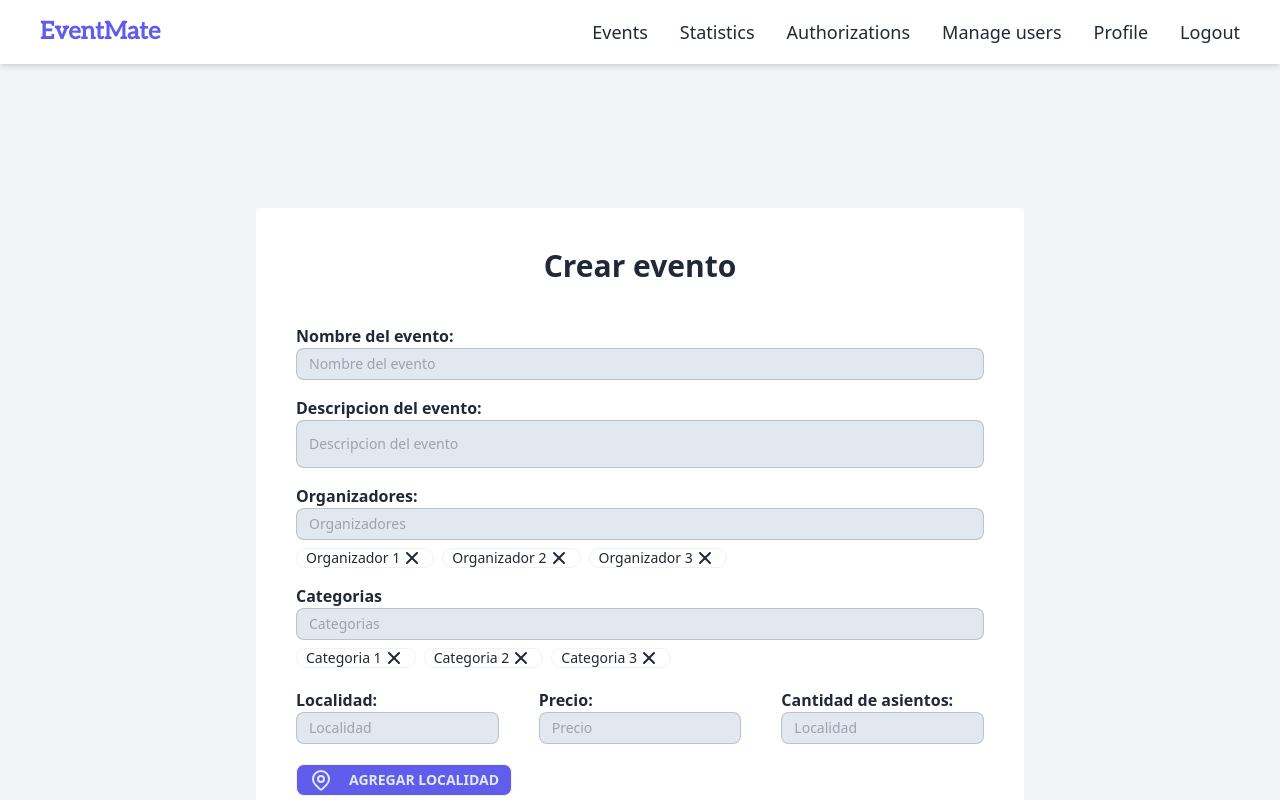
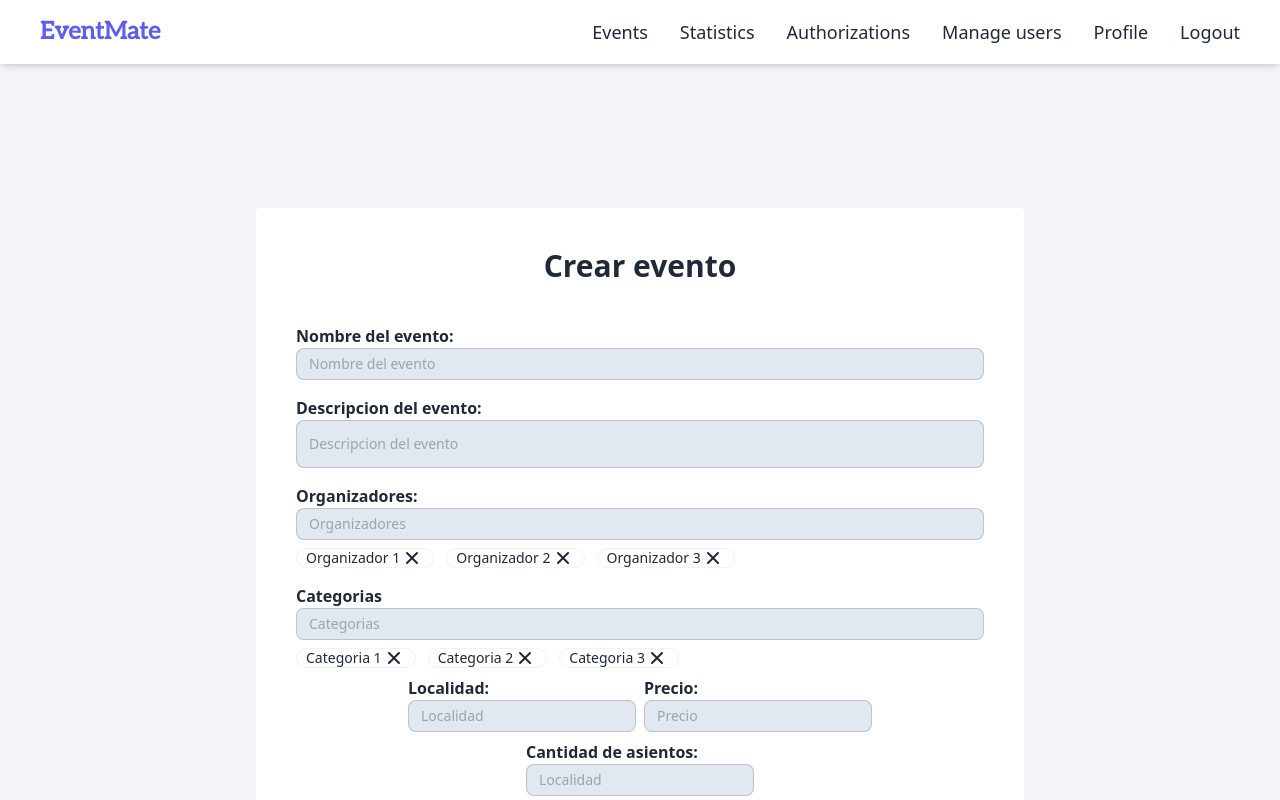
Before and after one commit to fmel025/test-deploy, a React (Vite) app in the folder Client/: page /createevent in a window 1280 px wide. Built offline with nearby package versions, Linux system fonts and the light colour scheme.

Commit message:
:lipstick: Upgrade create event view
Upgraded create event responsive behavior, now chips and buttons don't
overlap in tiny screen devices

```diff
--- a/Client/src/pages/Events/CreateEvent.jsx
+++ b/Client/src/pages/Events/CreateEvent.jsx
@@ -2,9 +2,7 @@ import React from 'react'
 import Layout from '../../components/Navigation/Layout/Layout'
 import { UilTimes } from '@iconscout/react-unicons'
 import { useNavigate } from 'react-router-dom';
-import { IconMapPin } from '@tabler/icons-react';
-import { IconCircleCheck } from '@tabler/icons-react';
-import { IconCircleX } from '@tabler/icons-react';
+import { IconCrosshair , IconCircleCheck, IconCircleX } from '@tabler/icons-react';
 
 import EmployeeNavbar from "../../components/Navigation/Navbar/EmployeeNavbar"
 
@@ -22,19 +20,19 @@ function CreateEvent() {
                     <input type='text' className='textarea textarea-bordered textarea-sm bg-slate-200 w-full' placeholder='Descripcion del evento'></input>
                     <p className='font-semibold mt-4'>Organizadores:</p>
                     <input type='text' className='input input-bordered input-sm bg-slate-200 w-full' placeholder='Organizadores'></input>
-                    <div className="flex space-x-2 mt-2">
+                    <div className="flex flex-wrap gap-3 mt-2">
                         <div className="badge">Organizador 1 <UilTimes /></div>
                         <div className="badge">Organizador 2 <UilTimes /></div>
                         <div className="badge">Organizador 3 <UilTimes /></div>
                     </div>
                     <p className='font-semibold mt-4'>Categorias</p>
                     <input type='text' className='input input-bordered input-sm bg-slate-200 w-full' placeholder='Categorias'></input>
-                    <div className="flex space-x-2 mt-2">
+                    <div className="flex flex-wrap gap-3 mt-2">
                         <div className="badge">Categoria 1 <UilTimes /></div>
                         <div className="badge">Categoria 2 <UilTimes /></div>
                         <div className="badge">Categoria 3 <UilTimes /></div>
                     </div>
-                    <div className='flex flex-row justify-center items-center my-5 gap-10'>
+                    <div className='flex flex-wrap justify-center items-center gap-2 mt-2'>
                         <div className='flex flex-col'>
                             <p className='font-semibold'>Localidad:</p>
                             <input type='text' className='input input-bordered input-sm bg-slate-200 w-full' placeholder='Localidad'></input>
@@ -48,10 +46,10 @@ function CreateEvent() {
                             <input type='text' className='input input-bordered input-sm bg-slate-200 w-full' placeholder='Localidad'></input>
                         </div>
                     </div>
-                    <div className='btn btn-sm text-slate-200 bg-main hover:bg-darker-main'>
-                        <IconMapPin className='mr-2' />
+                    <div className='btn btn-sm text-slate-200 bg-main hover:bg-darker-main mt-2'>
+                        <IconCrosshair className='mr-2' />
                         Agregar localidad</div>
-                    <div className="flex space-x-2 mt-2">
+                    <div className="flex flex-wrap space-x-2 mt-2">
                         <div className="badge">Localidad 1 <UilTimes /></div>
                         <div className="badge">Localidad 2 <UilTimes /></div>
                     </div>
@@ -67,11 +65,11 @@ function CreateEvent() {
                             <input type='date' className='input input-bordered input-sm bg-slate-200 w-full' placeholder='Precio'></input>
                         </div>
                     </div>
-                    <div className='flex flex-row justify-start items-center my-5 gap-10'>
+                    <div className='flex flex-wrap justify-start items-center my-5 gap-2'>
                         <button onClick={() => navigate('/employeeeventdetails')}
-                            className='btn btn-md text-slate-200 bg-main hover:bg-darker-main'><IconCircleCheck className='mr-2' /> Crear evento</button>
+                            className='btn btn-md text-slate-200 bg-main hover:bg-darker-main'><IconCircleCheck className='mr-1.5' /> Crear evento</button>
                         <button onClick={() => navigate('/manageevents')}
-                            className='btn btn-secondary text-slate-200'><IconCircleX className='mr-2' /> Cancelar</button>
+                            className='btn btn-secondary text-slate-200'><IconCircleX className='mr-1.5' /> Cancelar</button>
                     </div>
                 </div>
             </Layout>
```
